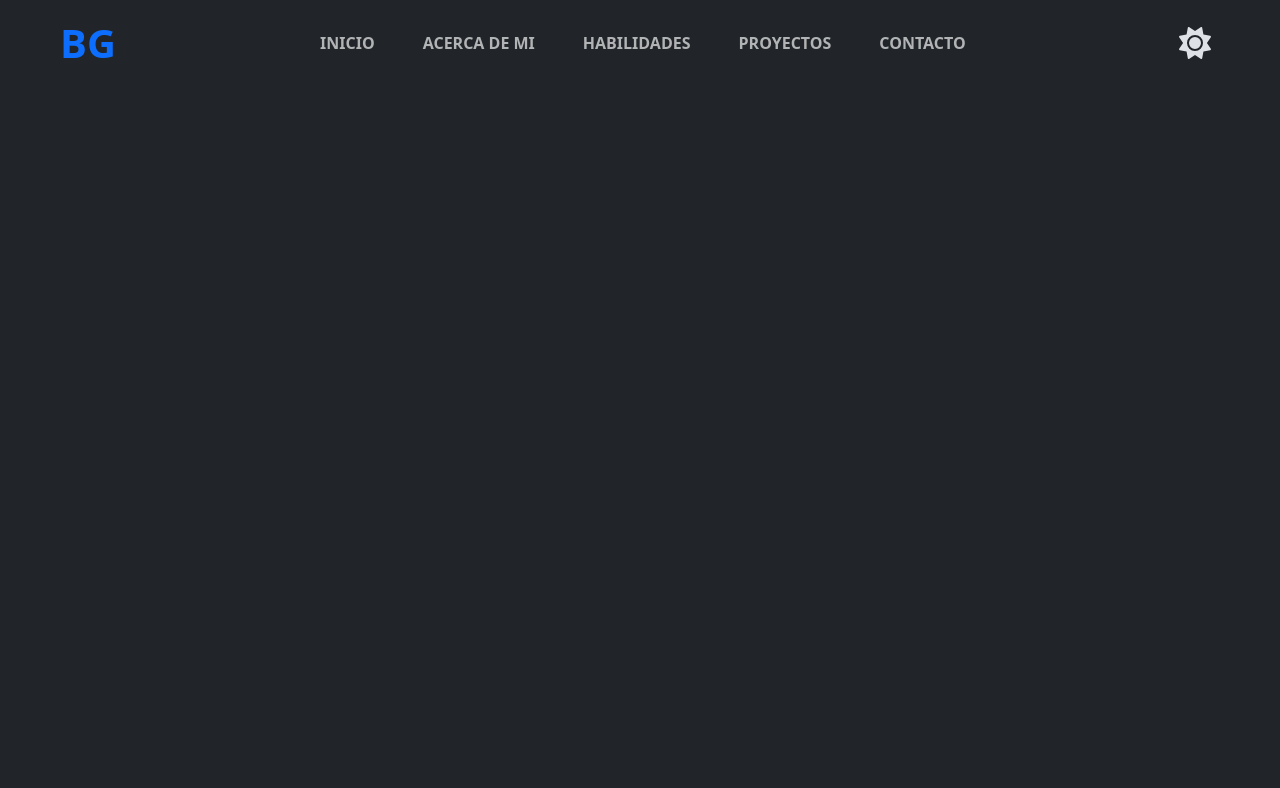
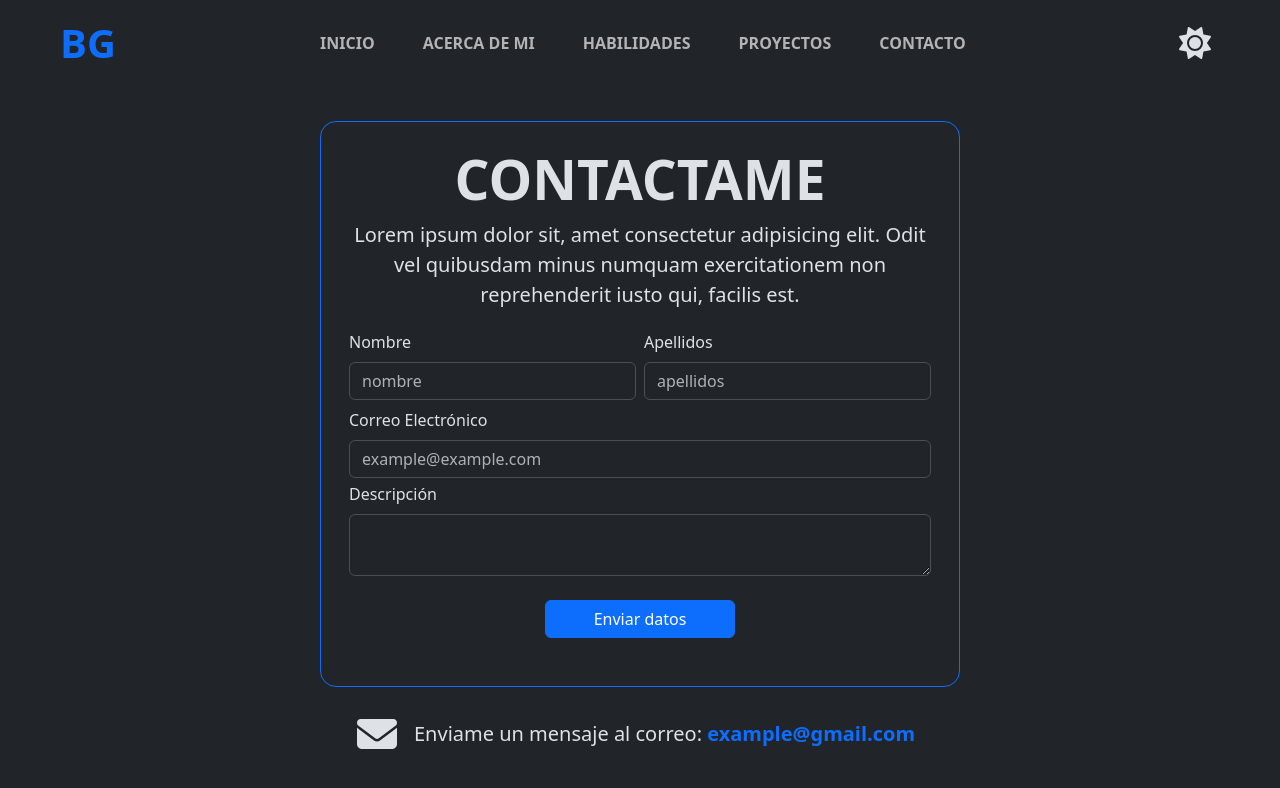
Before and after one commit to BryanGarcia25/Portafolio_Personal_Web, an Angular app: page /contact in a window 1280 px wide. Shown: the top 788 px of the page. Built offline with nearby package versions, Linux system fonts and the light colour scheme.

Commit message:
adding information in the Contact section

```diff
--- a/src/app/components/contact/contact.component.css
+++ b/src/app/components/contact/contact.component.css
@@ -0,0 +1,30 @@
+.container {
+    margin-top: 85px;
+}
+
+.container > p {
+    font-size: 20px;
+}
+
+.container > .text-uppercase {
+    font-size: 55px;
+    font-weight: bold;
+}
+
+.w-100 > input, .m-1 > input, .m-1 > textarea {
+    transition: .55s;
+    -webkit-transition: .55s;
+    -moz-transition: .55s;
+    -ms-transition: .55s;
+    -o-transition: .55s;
+}
+
+@media (min-width: 0px) and (max-width: 400px) {
+    .container > p {
+        font-size: 14px;
+    }
+
+    .container > .text-uppercase {
+        font-size: 30px;
+    }
+}
--- a/src/app/components/contact/contact.component.html
+++ b/src/app/components/contact/contact.component.html
@@ -1 +1,83 @@
-<p>contact works!</p>
+<section class="vh-100 d-flex flex-column justify-content-center align-items-center">
+    <div class="container text-center border border-primary rounded-4 p-4 w-50">
+        <h1 class="text-uppercase">Contactame</h1>
+        <p>Lorem ipsum dolor sit, amet consectetur adipisicing elit. Odit vel quibusdam minus numquam exercitationem non reprehenderit iusto qui, facilis est.</p>
+        <form action="" class="text-start">
+            <div class="d-flex justify-content-center">
+                <div class="m-1 m-sm-1 w-100">
+                    <label for="nombre" class="form-label">Nombre</label>
+                    <input type="text" class="form-control" id="nombre" name="nombre" placeholder="nombre">
+                </div>
+                <div class="m-1 m-sm-1 w-100">
+                    <label for="apellido" class="form-label">Apellidos</label>
+                    <input type="text" class="form-control" id="apellido" name="apellido" placeholder="apellidos">
+                </div>
+            </div>
+            <div class="m-1">
+                <label for="Correo" class="form-label">Correo Electrónico</label>
+                <input type="email" class="form-control" id="Correo" name="Correo" placeholder="example@example.com">
+            </div>
+            <div class="m-1">
+                <label for="description" class="form-label">Descripción</label>
+                <textarea name="description" id="description" class="form-control" cols="10" rows="2"></textarea>
+            </div>
+            <div class="my-4 text-center">
+                <button class="btn btn-primary px-5" type="submit">Enviar datos</button>
+            </div>
+        </form>
+    </div>
+    <div class="row align-items-center mt-3">
+        <div class="col-1">
+            <fa-icon [icon]="iconEmail" class="fs-1"></fa-icon>
+        </div>
+        <div class="col-11 text-center">
+            <p class="fs-5 mt-3">Enviame un mensaje al correo: <span class="fw-bold text-primary">example&#64;gmail.com</span></p>
+        </div>
+    </div>
+    <!-- <div class="d-flex justify-content-center align-items-center bg-danger">
+        <fa-icon [icon]="iconEmail"></fa-icon>
+        <div class="p-1">
+            <p class="bg-success">Enviame un mensaje al correo:</p>
+            <p class="bg-success">example&#64;gmail.com</p>
+        </div>
+    </div> -->
+
+</section>
+
+<!-- <section class="vh-100 d-flex justify-content-center align-items-center">
+    <div class="container text-center">
+        <h1 class="text-uppercase">Contactame</h1>
+        <p>Lorem ipsum dolor sit, amet consectetur adipisicing elit. Odit vel quibusdam minus numquam exercitationem non reprehenderit iusto qui, facilis est.</p>
+        <div class="d-flex justify-content-center m-5">
+            <div class="text-start">
+                <form action="" class="border border-primary rounded-4 p-3">
+                    <div class="d-flex justify-content-center">
+                        <div class="m-3 m-sm-3 w-100">
+                            <label for="nombre" class="form-label">Nombre</label>
+                            <input type="text" class="form-control" id="nombre" name="nombre" placeholder="Ingrese su nombre">
+                        </div>
+                        <div class="m-3 m-sm-3 w-100">
+                            <label for="apellido" class="form-label">Apellido</label>
+                            <input type="text" class="form-control" id="apellido" name="apellido" placeholder="Ingrese sus apellidos">
+                        </div>
+                    </div>
+                    <div class="mx-3">
+                        <label for="Correo" class="form-label">Correo Electronico</label>
+                        <input type="email" class="form-control" id="Correo" name="Correo" placeholder="Ingrese su correo electronico">
+                    </div>
+                    <div class="m-3">
+                        <label for="telefono" class="form-label">Teléfono</label>
+                        <input type="tel" class="form-control" id="telefono" name="telefono" placeholder="Ingrese su teléfono">
+                    </div>
+                    <div class="m-3">
+                        <label for="description" class="form-label">Descripcion</label>
+                        <textarea name="description" id="description" class="form-control" cols="30" rows="10"></textarea>
+                    </div>
+                    <div class="my-4 text-center">
+                        <button class="btn btn-primary px-5" type="submit">Enviar datos</button>
+                    </div>
+                </form>
+            </div>
+        </div>
+    </div>
+</section> -->
--- a/src/app/components/contact/contact.component.ts
+++ b/src/app/components/contact/contact.component.ts
@@ -1,12 +1,14 @@
 import { Component } from '@angular/core';
+import { FontAwesomeModule } from '@fortawesome/angular-fontawesome';
+import { faEnvelope, faFax } from '@fortawesome/free-solid-svg-icons';
 
 @Component({
   selector: 'app-contact',
   standalone: true,
-  imports: [],
+  imports: [FontAwesomeModule],
   templateUrl: './contact.component.html',
   styleUrl: './contact.component.css'
 })
 export default class ContactComponent {
-
+  public iconEmail = faEnvelope;
 }
--- a/src/app/shared/navbar/navbar.component.html
+++ b/src/app/shared/navbar/navbar.component.html
@@ -12,7 +12,7 @@
             <div class="d-flex justify-content-center" (click)="changeBackgroundColor()">
                 <fa-icon [icon]="icon" class="icon fs-2"></fa-icon>
             </div>
-            <button class="navbar-toggler bg-white" type="button" data-bs-toggle="collapse" data-bs-target="#navbarNavAltMarkup" aria-controls="navbarNavAltMarkup" aria-expanded="false" aria-label="Toggle navigation">
+            <button class="navbar-toggler" type="button" data-bs-toggle="collapse" data-bs-target="#navbarNavAltMarkup" aria-controls="navbarNavAltMarkup" aria-expanded="false" aria-label="Toggle navigation">
                 <span class="navbar-toggler-icon"></span>
             </button>
         </div>
```
